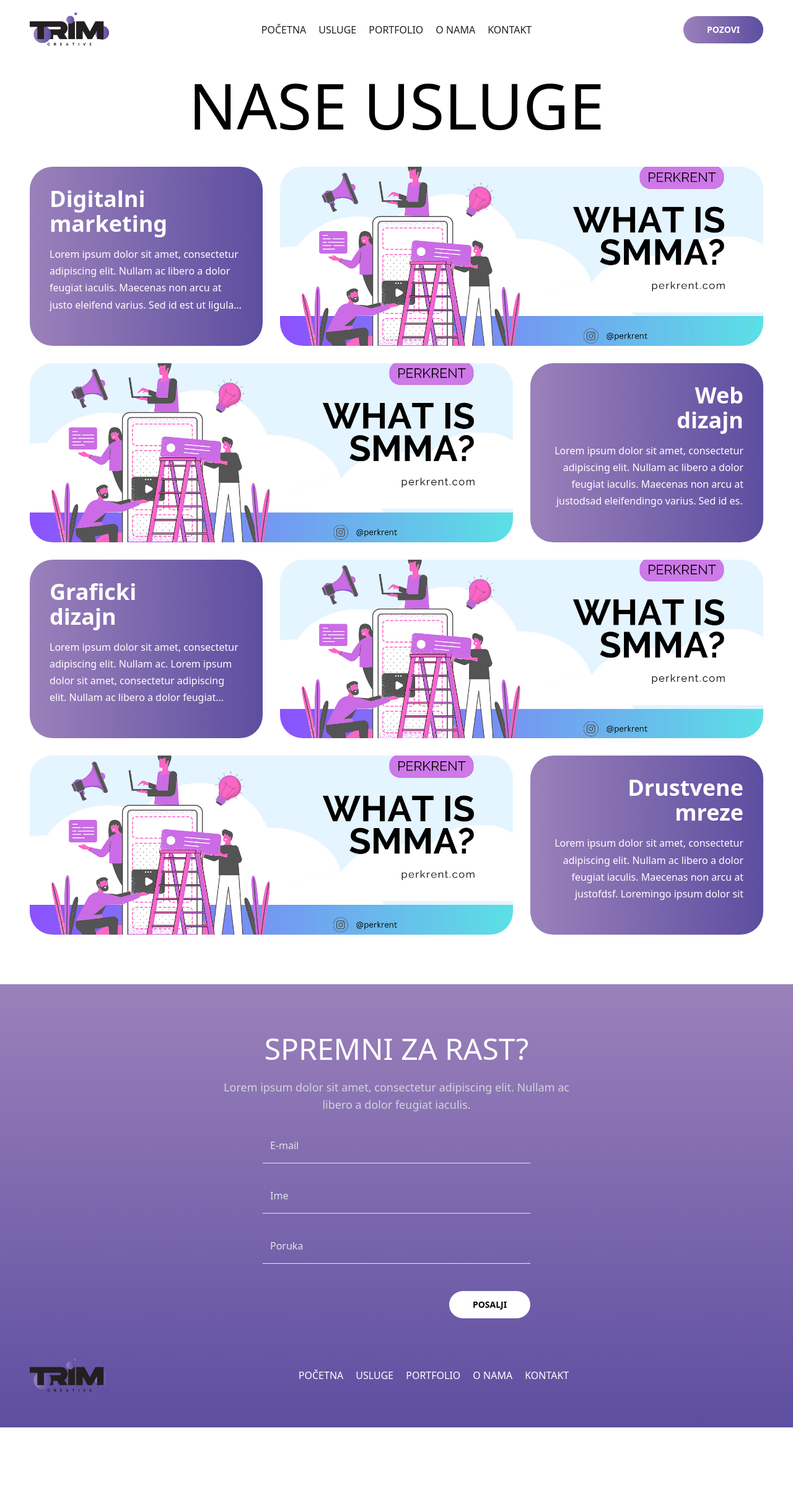
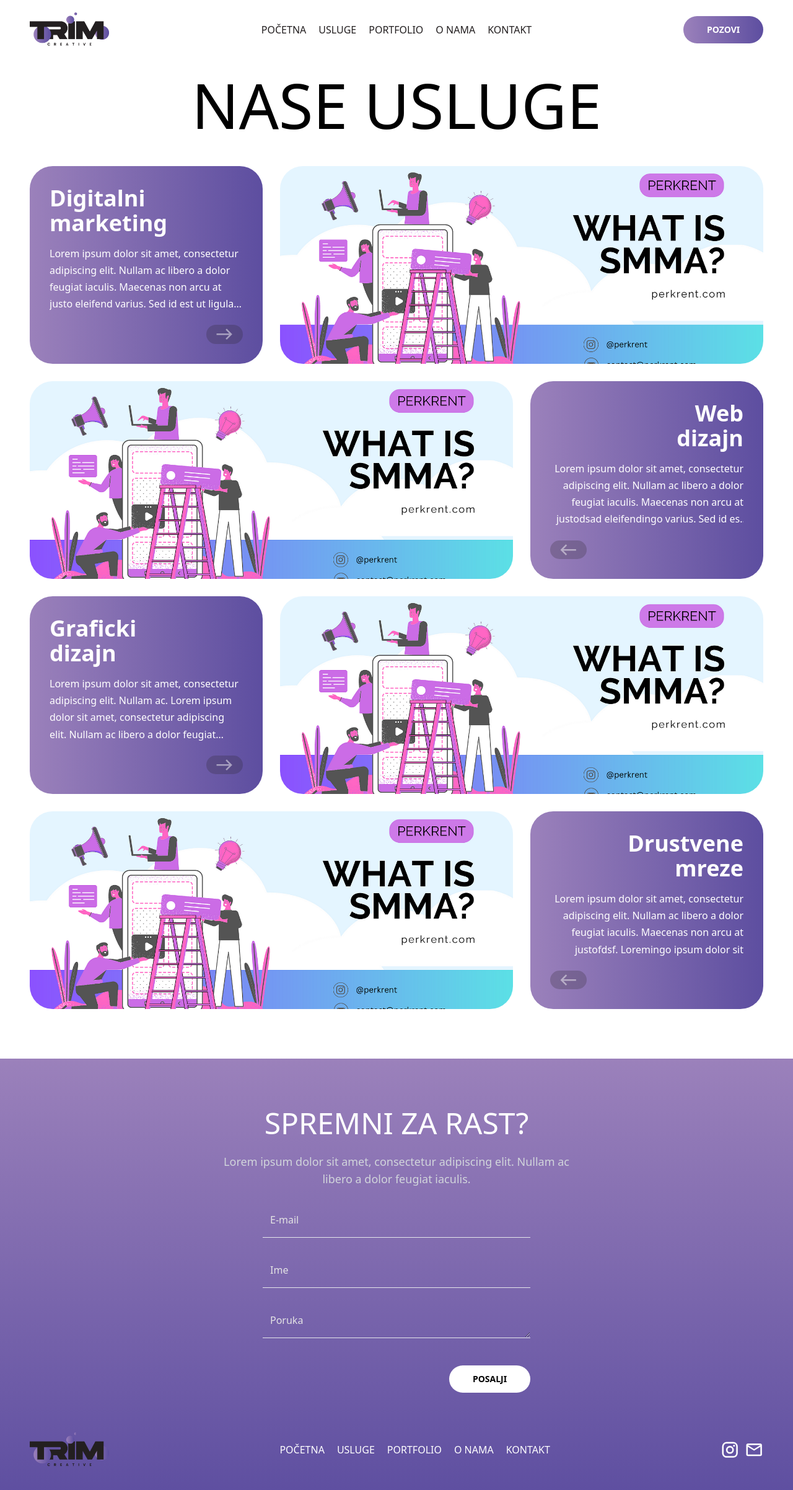
Before and after one commit to igorglisovic/trim-creative2, a Next.js app: page /usluge in a window 1280 px wide. Shown: the top 2404 px of the page at 62% size. Before the commit the page ends 2303 px from the top, so only its background shows below. Built offline with nearby package versions, Linux system fonts and the light colour scheme.

Commit message:
Fixed scroll when page is loading

```diff
--- a/components/Footer.jsx
+++ b/components/Footer.jsx
@@ -7,7 +7,7 @@ import Logo from '../public/trim-logo.png'
 import { navItemsSr } from '../data/nav'
 import Image from 'next/image'
 import Link from 'next/link'
-// import { EmailOutlined, Instagram } from '@mui/icons-material'
+import { EmailOutlined, Instagram } from '@mui/icons-material'
 
 const Footer = () => {
   const { gabaritoFont, akiraFont } = useFontsContext()
@@ -74,13 +74,13 @@ const Footer = () => {
           </nav>
           <div className="flex gap-2 items-center">
             <Link href="/">
-              {/* <Instagram className="text-white" sx={{ fontSize: '1.9rem' }} /> */}
+              <Instagram className="text-white" sx={{ fontSize: '1.9rem' }} />
             </Link>
             <Link href="/">
-              {/* <EmailOutlined
+              <EmailOutlined
                 className="text-white"
                 sx={{ fontSize: '1.9rem' }}
-              /> */}
+              />
             </Link>
           </div>
         </div>
--- a/components/Header.jsx
+++ b/components/Header.jsx
@@ -35,7 +35,11 @@ const Nav = ({ gabarito, akira }) => {
   }
 
   return (
-    <header className={`${gabaritoFont?.className}`}>
+    <header
+      className={`${gabaritoFont?.className} ${
+        animationFinished ? '' : 'move-header'
+      }`}
+    >
       <Container>
         <div className="relative min-h-[95px] whitespace-nowrap">
           <div className="md:w-[8rem] w-[6.3rem] absolute left-0 position-center z-[999999999999999999]">
--- a/components/HomeSections/CardsSection.jsx
+++ b/components/HomeSections/CardsSection.jsx
@@ -11,7 +11,7 @@ import Button from '../UI/Button'
 import Image from 'next/image'
 import { cards as cardsData } from '../../data/cards'
 import { useFontsContext } from '@/store/fonts-ctx'
-// import { KeyboardArrowDown } from '@mui/icons-material'
+import { KeyboardArrowDown } from '@mui/icons-material'
 import Link from 'next/link'
 import { useAnimationContext } from '@/store/animation-ctx'
 // import { useAnimationContext } from '@//store/animation-ctx'
@@ -149,12 +149,12 @@ const CardsSection = () => {
                         initial={cards[i].active ? 'open' : 'closed'}
                         animate={cards[i].active ? 'open' : 'closed'}
                       >
-                        {/* <KeyboardArrowDown
+                        <KeyboardArrowDown
                           sx={{
                             stroke: card.active && 'white',
                             strokeWidth: card.active && '1px',
                           }}
-                        /> */}
+                        />
                       </motion.div>
                     </button>
                     <motion.div
--- a/components/UslugeSections/UslugeCard.jsx
+++ b/components/UslugeSections/UslugeCard.jsx
@@ -1,4 +1,4 @@
-// import { East, West } from '@mui/icons-material'
+import { East, West } from '@mui/icons-material'
 import Trim from '../../public/aa.png'
 import Image from 'next/image'
 import { useState } from 'react'
@@ -59,7 +59,7 @@ const UslugeCard = ({ card, cards, setCards, index }) => {
               className="px-[0.9em] border-0 float-right flex rounded-full bg-arrow"
               onClick={handleClick}
             >
-              {/* {!card.active ? (
+              {!card.active ? (
                 <East
                   sx={{
                     color: 'rgba(255, 255, 255, 0.48)',
@@ -73,7 +73,7 @@ const UslugeCard = ({ card, cards, setCards, index }) => {
                     fontSize: '1.9rem',
                   }}
                 />
-              )} */}
+              )}
             </button>
           </motion.div>
           <motion.div
@@ -109,7 +109,7 @@ const UslugeCard = ({ card, cards, setCards, index }) => {
               onClick={handleClick}
               className="px-[0.9em] border-0 self-start flex rounded-full bg-arrow"
             >
-              {/* {card.active ? (
+              {card.active ? (
                 <East
                   sx={{
                     color: 'rgba(255, 255, 255, 0.48)',
@@ -123,7 +123,7 @@ const UslugeCard = ({ card, cards, setCards, index }) => {
                     fontSize: '1.9rem',
                   }}
                 />
-              )} */}
+              )}
             </button>
           </motion.div>
           <motion.div
--- a/package.json
+++ b/package.json
@@ -9,7 +9,10 @@
     "lint": "next lint"
   },
   "dependencies": {
+    "@emotion/react": "^11.11.1",
+    "@emotion/styled": "^11.11.0",
     "@mui/icons-material": "^5.14.19",
+    "@studio-freight/lenis": "^1.0.29",
     "framer-motion": "^10.16.14",
     "next": "14.0.3",
     "react": "^18",
--- a/pages/_app.js
+++ b/pages/_app.js
@@ -1,16 +1,29 @@
-import { AnimationContextProvider } from '@/store/animation-ctx'
+import {
+  AnimationContextProvider,
+  useAnimationContext,
+} from '@/store/animation-ctx'
 import { ContainerContextProvider } from '@/store/container-ctx'
 import { FontsContextProvider } from '@/store/fonts-ctx'
 import { RouterContextProvider } from '@/store/router-ctx'
 import '@/styles/globals.css'
 import { AnimatePresence } from 'framer-motion'
 import Nav from '../components/Header'
+import { useEffect } from 'react'
+import localFont from 'next/font/local'
 
 export default function App({ Component, pageProps, router }) {
-  console.log(router)
+  // const akira = localFont({
+  //   src: [
+  //     {
+  //       path: '../public/fonts/Akira-Expanded-Demo.otf',
+  //       weight: '400',
+  //     },
+  //   ],
+  //   variable: '--font-akira',
+  // })
 
   return (
-    <div>
+    <>
       <ContainerContextProvider>
         <FontsContextProvider>
           <AnimationContextProvider>
@@ -23,6 +36,6 @@ export default function App({ Component, pageProps, router }) {
           </AnimationContextProvider>
         </FontsContextProvider>
       </ContainerContextProvider>
-    </div>
+    </>
   )
 }
--- a/pages/_document.js
+++ b/pages/_document.js
@@ -4,7 +4,7 @@ export default function Document() {
   return (
     <Html lang="en">
       <Head />
-      <body className=" overflow-x-hidden">
+      <body>
         <Main />
         <NextScript />
       </body>
--- a/pages/index.jsx
+++ b/pages/index.jsx
@@ -1,18 +1,16 @@
 'use client'
 
 import { useEffect, useState } from 'react'
-import { usePathname } from 'next/navigation'
 import HeroSection from '../components/HomeSections/HeroSection'
 import CardsSection from '../components/HomeSections/CardsSection'
 import PortfolioSection from '../components/HomeSections/PortfolioSection'
 import Footer from '../components/Footer'
-import { AnimatePresence, motion as m } from 'framer-motion'
+import { motion as m } from 'framer-motion'
 import { useAnimationContext } from '@/store/animation-ctx'
-import { useRouterContext } from '@/store/router-ctx'
+import Lenis from '@studio-freight/lenis'
 
 const page = () => {
   const [variants, setVariants] = useState(null)
-  const [firstRender, setFirstRender] = useState(false)
 
   const {
     animationPosition,
@@ -21,6 +19,18 @@ const page = () => {
     updateAnimationStarted,
     updateBackgroundColor,
   } = useAnimationContext()
+
+  // Smooth scroll
+  useEffect(() => {
+    const lenis = new Lenis()
+
+    function raf(time) {
+      lenis.raf(time)
+      requestAnimationFrame(raf)
+    }
+
+    requestAnimationFrame(raf)
+  }, [animationFinished])
 
   useEffect(() => {
     const screenWidth = window.innerWidth
@@ -63,8 +73,6 @@ const page = () => {
       }
     }
 
-    console.log(variantsObj)
-
     setVariants(variantsObj)
   }, [animationPosition])
 
--- a/pages/usluge.jsx
+++ b/pages/usluge.jsx
@@ -9,6 +9,7 @@ import Footer from '../components/Footer'
 import { AnimatePresence, motion as m } from 'framer-motion'
 import { useAnimationContext } from '@/store/animation-ctx'
 import UslugeCards from '@/components/UslugeSections/UslugeCards'
+import Lenis from '@studio-freight/lenis'
 
 const page = () => {
   const [cards, setCards] = useState(uslugeCards)
@@ -21,6 +22,18 @@ const page = () => {
     updateAnimationStarted,
     updateBackgroundColor,
   } = useAnimationContext()
+
+  // Smooth scroll
+  useEffect(() => {
+    const lenis = new Lenis()
+
+    function raf(time) {
+      lenis.raf(time)
+      requestAnimationFrame(raf)
+    }
+
+    requestAnimationFrame(raf)
+  }, [animationFinished])
 
   useEffect(() => {
     const screenWidth = window.innerWidth
--- a/styles/globals.css
+++ b/styles/globals.css
@@ -16,8 +16,16 @@
   }
 }
 
+html {
+  overflow-x: hidden;
+}
+
+.move-header {
+  padding-right: 16px;
+}
+
 .test {
-  position: absolute;
+  /* position: absolute; */
   will-change: clip-path;
   width: 100%;
   top: 0;
@@ -27,6 +35,10 @@
   z-index: 50000;
   padding-top: 95px;
   background: white;
+  position: fixed;
+  overflow-y: scroll;
+  overflow-x: hidden;
+  /* display: none; */
 }
 
 .nav {
```
Also changed, not shown: 1 other file (tests, documents, lock files or other folders).
